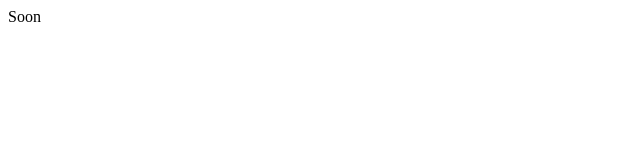
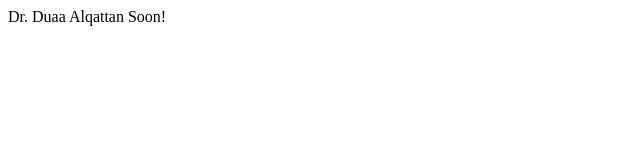
Before and after one commit to dalqattan/dalqattan.github.io, a plain HTML site: page index.html in a window 1280 px wide. Shown: the whole page, without its empty margins (0-640 px from the left). Drawn offline with Linux system fonts and the light colour scheme.

Commit message:
Update index.html

```diff
--- a/index.html
+++ b/index.html
@@ -6,6 +6,7 @@
 
 </head>
 <body>
-   Soon
+    Dr. Duaa Alqattan
+    Soon!
 </body>
 </html>
```
